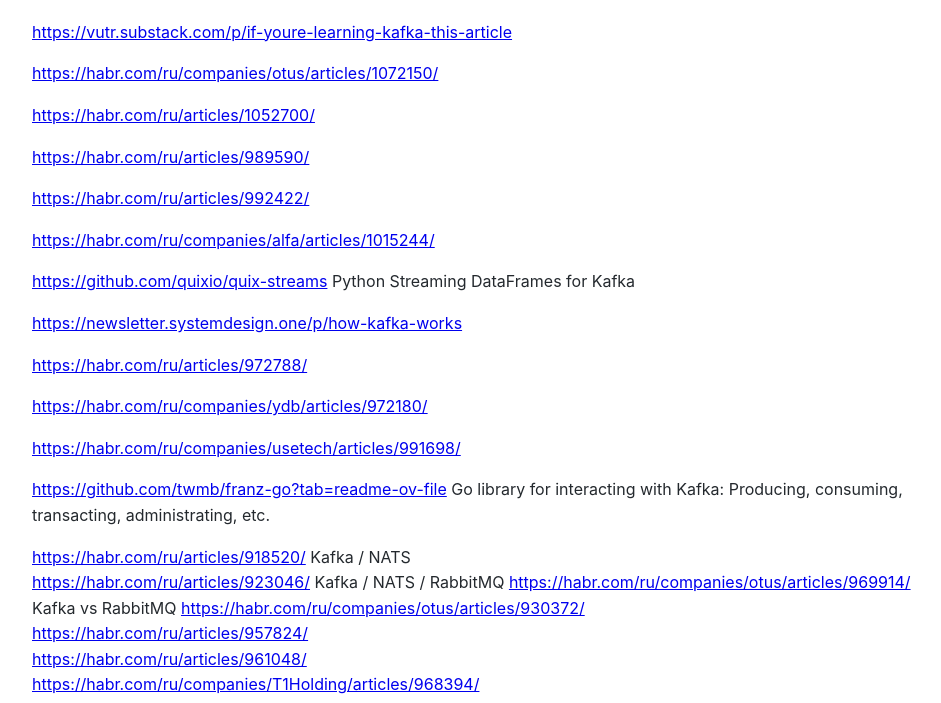
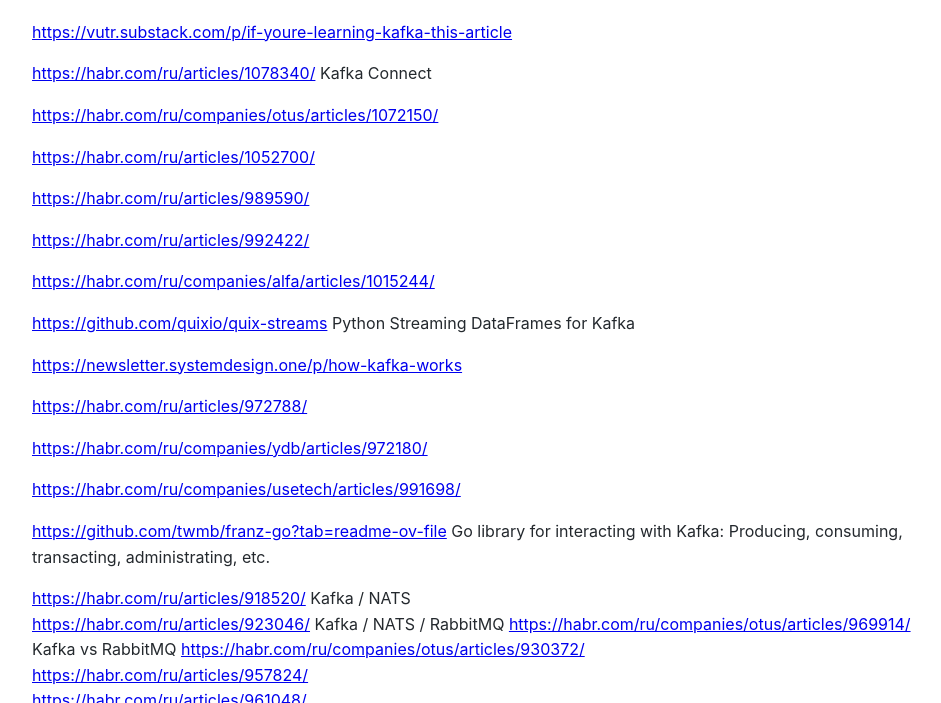
Before and after one commit to Michael-Lubinsky/michael-lubinsky.github.com, a Jekyll site: the page built from kafka/kafka.md, in a window 1280 px wide and 900 px high, scrolled down 1256 px, cut to the strip 197-900 px from the top of the window. Shown: the whole strip, without its empty margins (158-1099 px from the left). Built offline with Jekyll 4.4.1, drawn with Linux system fonts in a browser that asks for light colours; our own code applies the rules of GitHub Pages for plain Markdown files.

Commit message:
Update Kafka documentation with new links

```diff
--- a/kafka/kafka.md
+++ b/kafka/kafka.md
@@ -2,6 +2,8 @@
 <img width="1080" height="1351" alt="image" src="https://github.com/user-attachments/assets/18afd3b5-774d-4e79-b49e-174616f90399" />
 
 <https://vutr.substack.com/p/if-youre-learning-kafka-this-article>
+
+<https://habr.com/ru/articles/1078340/> Kafka Connect
 
 <https://habr.com/ru/companies/otus/articles/1072150/>
 
```
